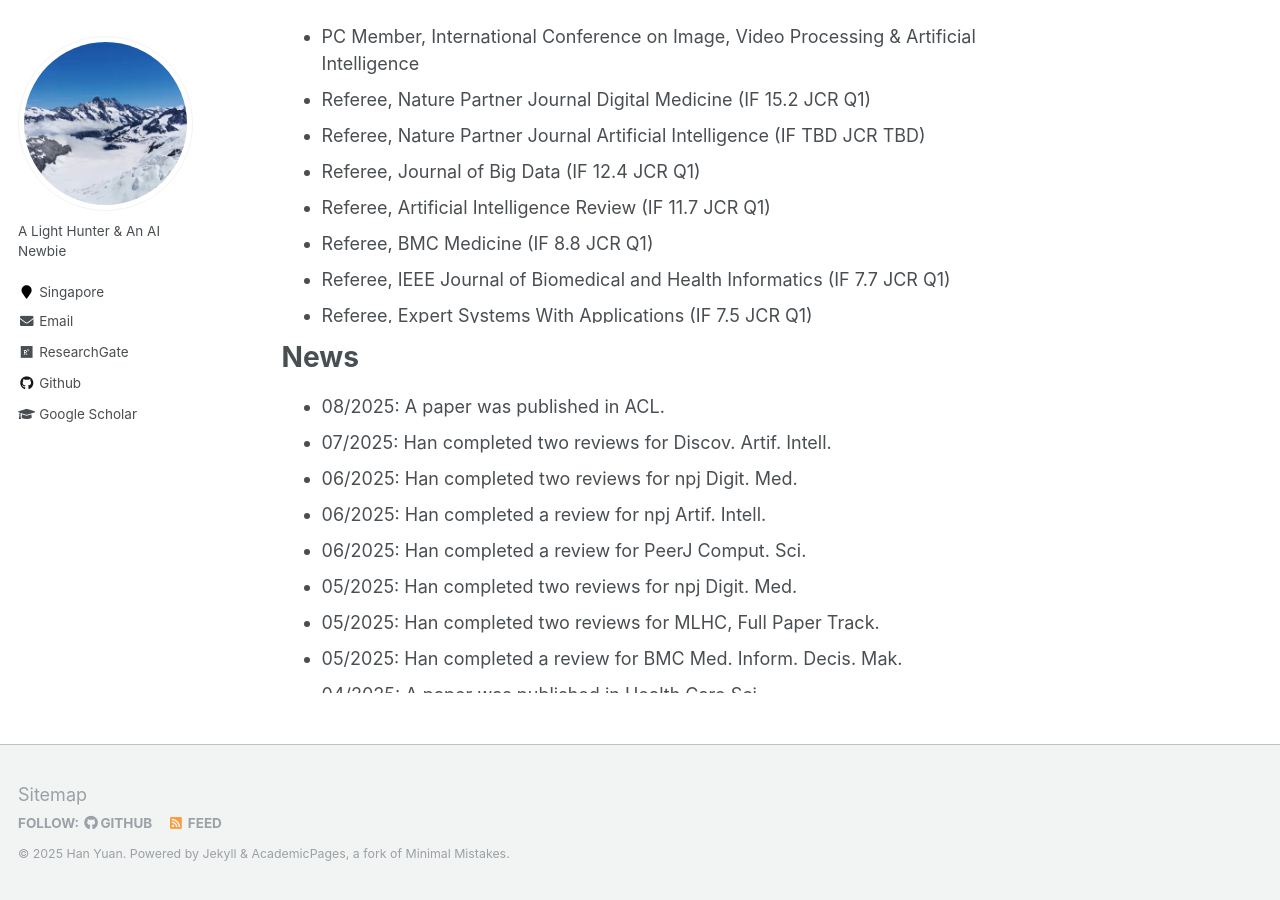
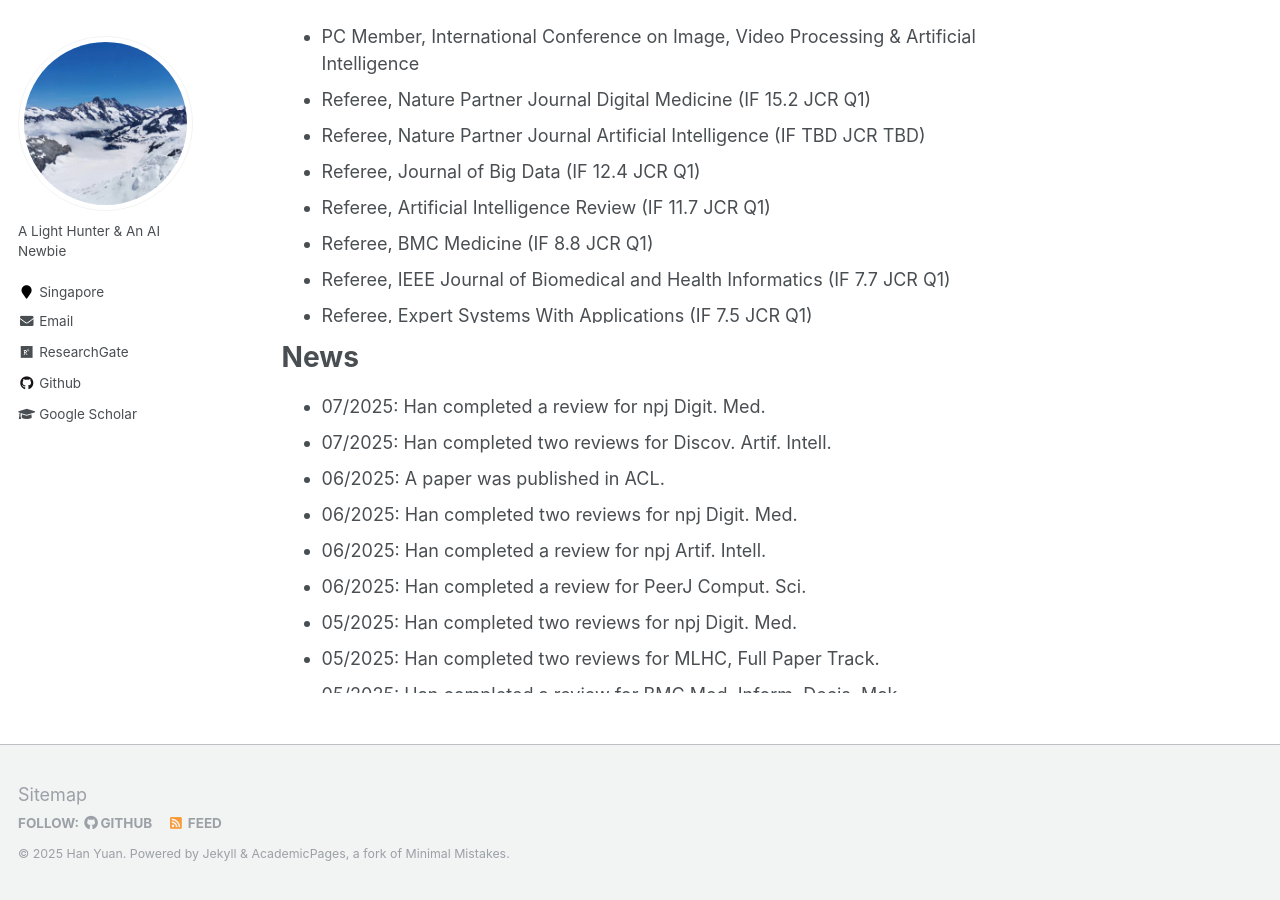
Before and after one commit to Han-Yuan-Med/Han-Yuan-Med.github.io, a Jekyll site: the page built from _pages/about.md, in a window 1280 px wide and 900 px high, scrolled down 968 px. Built offline with Jekyll 4.4.1, drawn with Linux system fonts in a browser that asks for light colours.

Commit message:
Update about.md

```diff
--- a/_pages/about.md
+++ b/_pages/about.md
@@ -52,8 +52,9 @@ Thank you for visiting my academic website. I invite you to explore the [publica
 
 # News
 <ul style="width: auto; height: 300px; overflow: auto">
-  <li>08/2025: A paper was published in ACL.</li>
+  <li>07/2025: Han completed a review for npj Digit. Med.</li>
   <li>07/2025: Han completed two reviews for Discov. Artif. Intell.</li>
+  <li>06/2025: A paper was published in ACL.</li>
   <li>06/2025: Han completed two reviews for npj Digit. Med.</li>
   <li>06/2025: Han completed a review for npj Artif. Intell.</li>
   <li>06/2025: Han completed a review for PeerJ Comput. Sci.</li>
```
